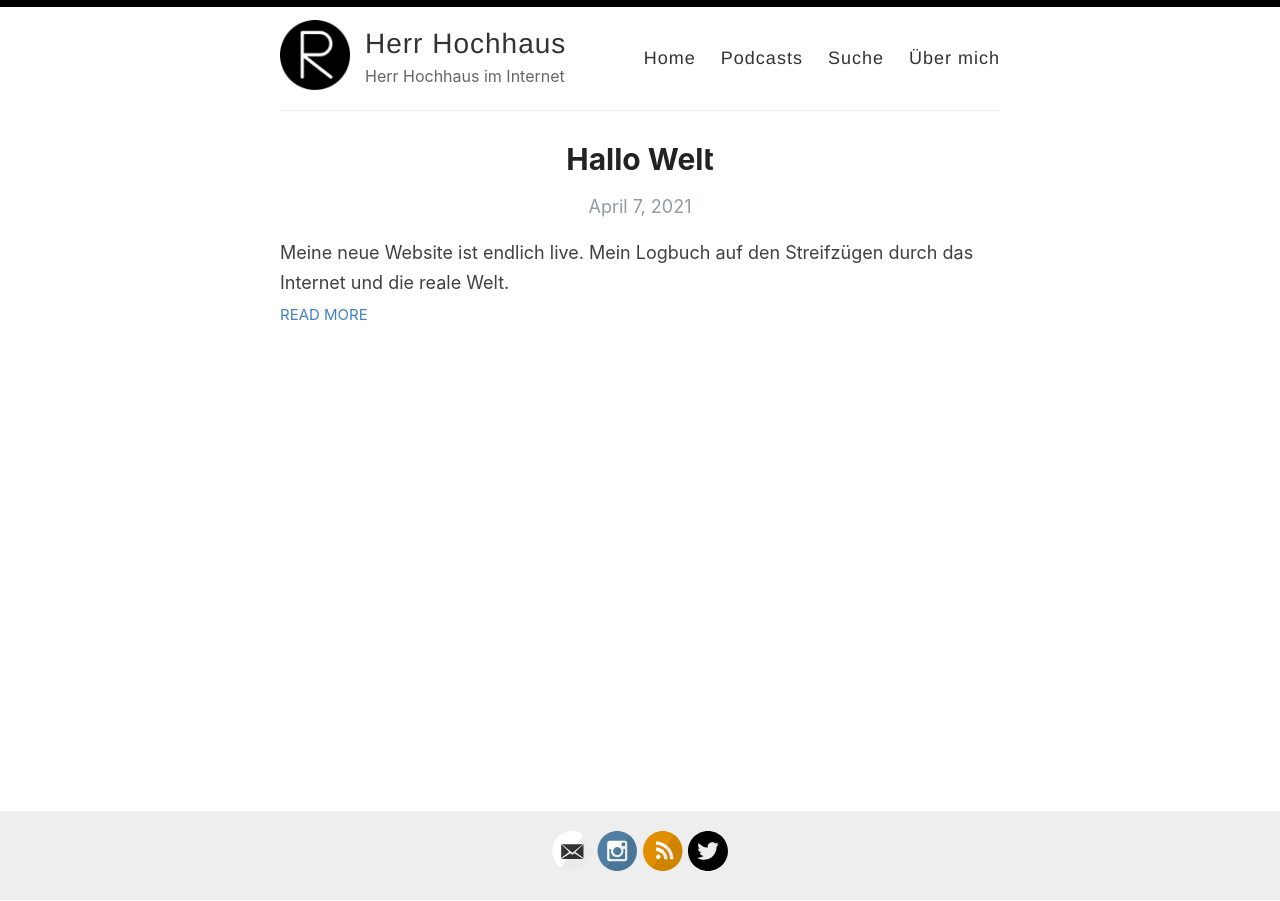
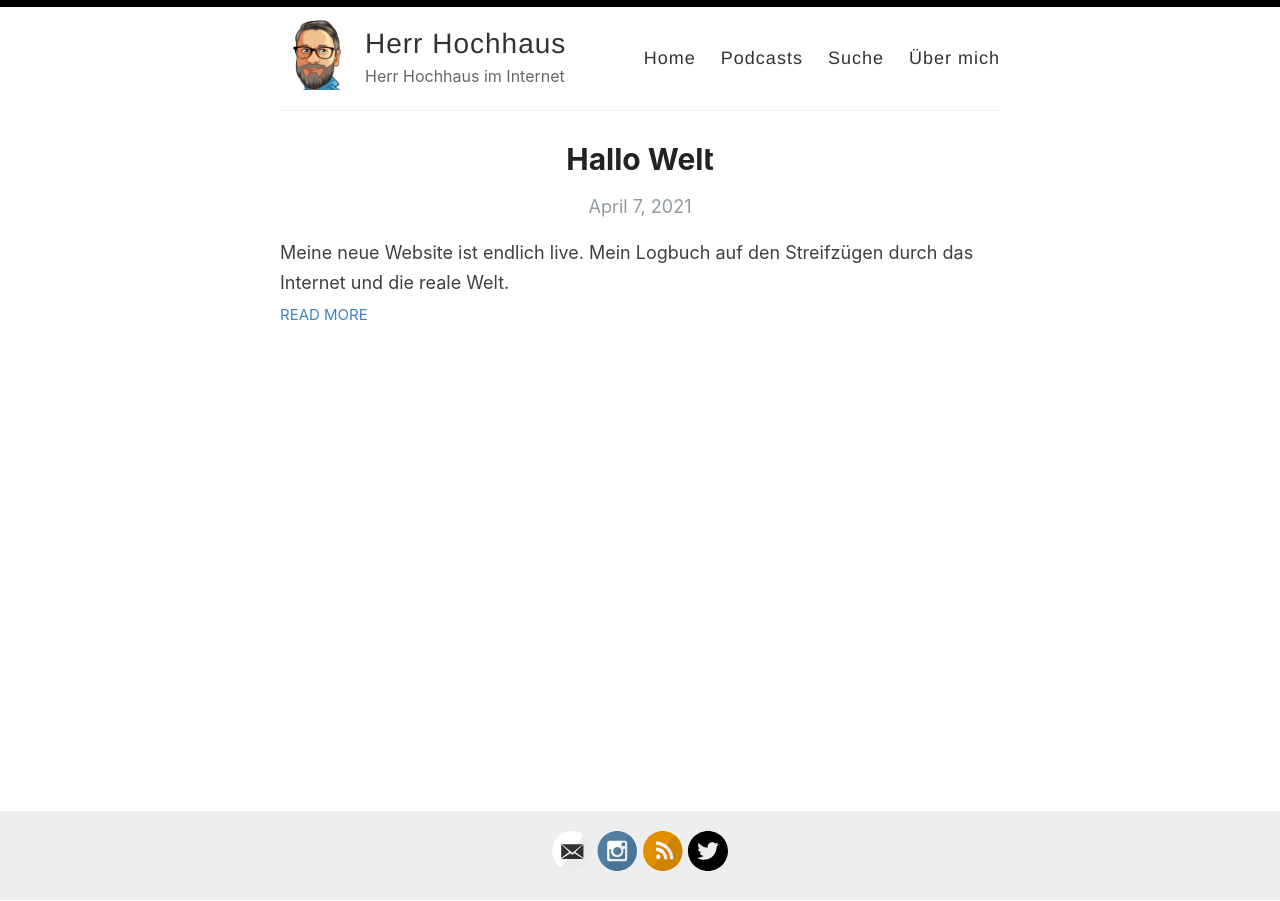
Before and after one commit to herrhochhaus/herrhochhaus.github.io, a Jekyll site: the page built from index.html, in a window 1280 px wide. Built offline with Jekyll 4.4.1, drawn with Linux system fonts in a browser that asks for light colours; the list of posts is cut into pages by our own code.

Commit message:
use new logo pic

```diff
--- a/_config.yml
+++ b/_config.yml
@@ -12,7 +12,7 @@ author: Stephan Hochhaus
 description: Herr Hochhaus im Internet
 
 # URL of your avatar or profile pic (you could use your GitHub profile pic)
-avatar: /images/reverie.png
+avatar: /images/herrhochhaus.png
 
 #
 # Flags below are optional
```
